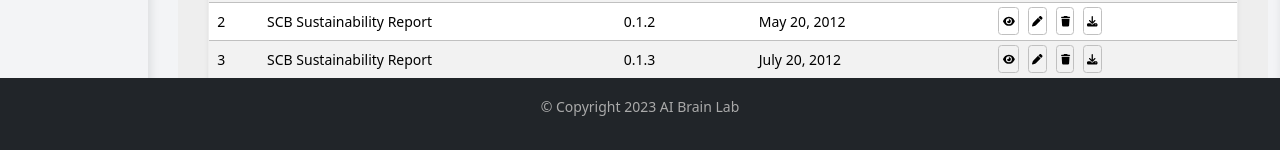
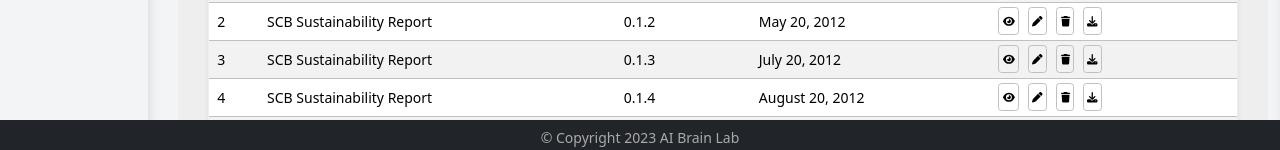
Before and after one commit to chaklam-silpasuwanchai/Django-Nuxt-FastAPI-PostgreSQL-Nginx, a React (Create React App) app in the folder frontend/: page / in a window 1280 px wide. Shown: the part 650-800 px from the top of the page. Built offline with nearby package versions, Linux system fonts and the light colour scheme.

Commit message:
fixing the footer a bit

```diff
--- a/frontend/src/css/index.scss
+++ b/frontend/src/css/index.scss
@@ -48,13 +48,14 @@ html, body, #root {
 
 .footer{
   margin-top: 1rem;
-  padding: 1rem;
+  padding: 5px;
   position: fixed;
   bottom: 0;
   left: 0;
   width: 100%;
   text-align: center;
   color: #aaa;
+  height: 30px;
 }
 
 // Custom;  Try to avoid customizing, and instead use what bootstrap offers
```
